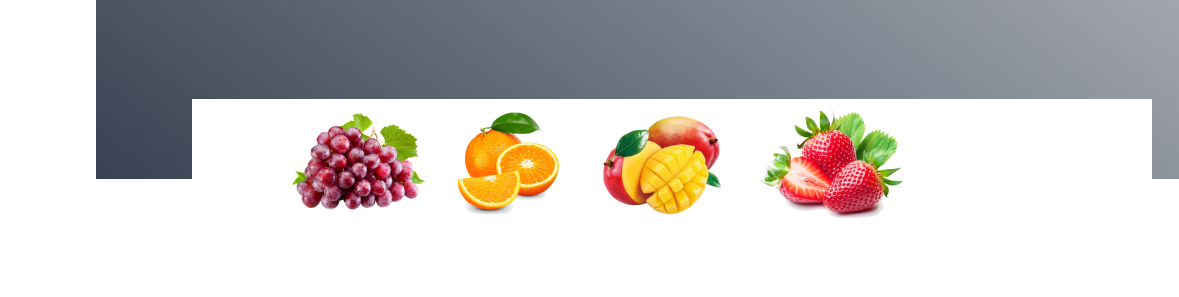
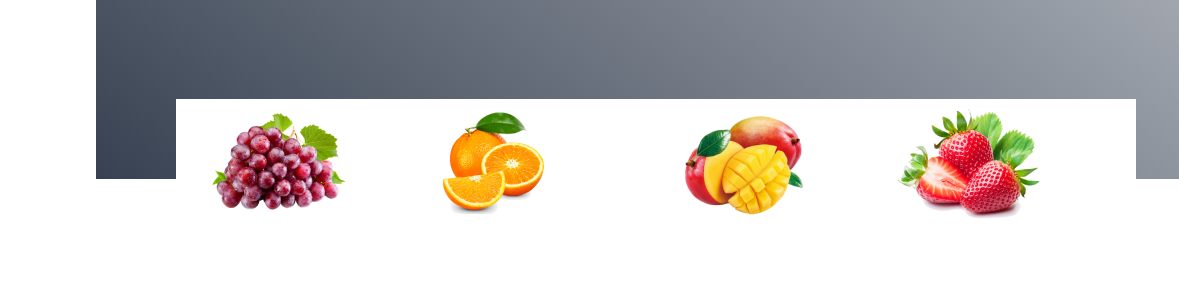
Before and after one commit to noman1543/fruit-brust, a plain HTML site: page index.html in a window 1280 px wide. Shown: the part 841-1138 px from the top of the page, 0-1179 px from the left. Drawn offline with nearby package versions, Linux system fonts and the light colour scheme.

Commit message:
final update

```diff
--- a/index.html
+++ b/index.html
@@ -126,7 +126,7 @@
             </div>
 
             <div
-                class=" flex w-3/4 pl-24 ml-24 mx-auto px-8 md:px-16 lg:px-24 py-2 my-10  bg-white -mt-20 absolute shadow-transparent gap-5">
+                class=" grid grid-cols-4 w-3/4 lg:ml-20 mx-auto px-8 md:px-8 lg:px-18 py-2 my-10  bg-white -mt-20 absolute shadow-transparent gap-5">
 
                 <img src="./images/fruit1.png" alt="">
                 <img src="./images/fruit2.png" alt="">
```
